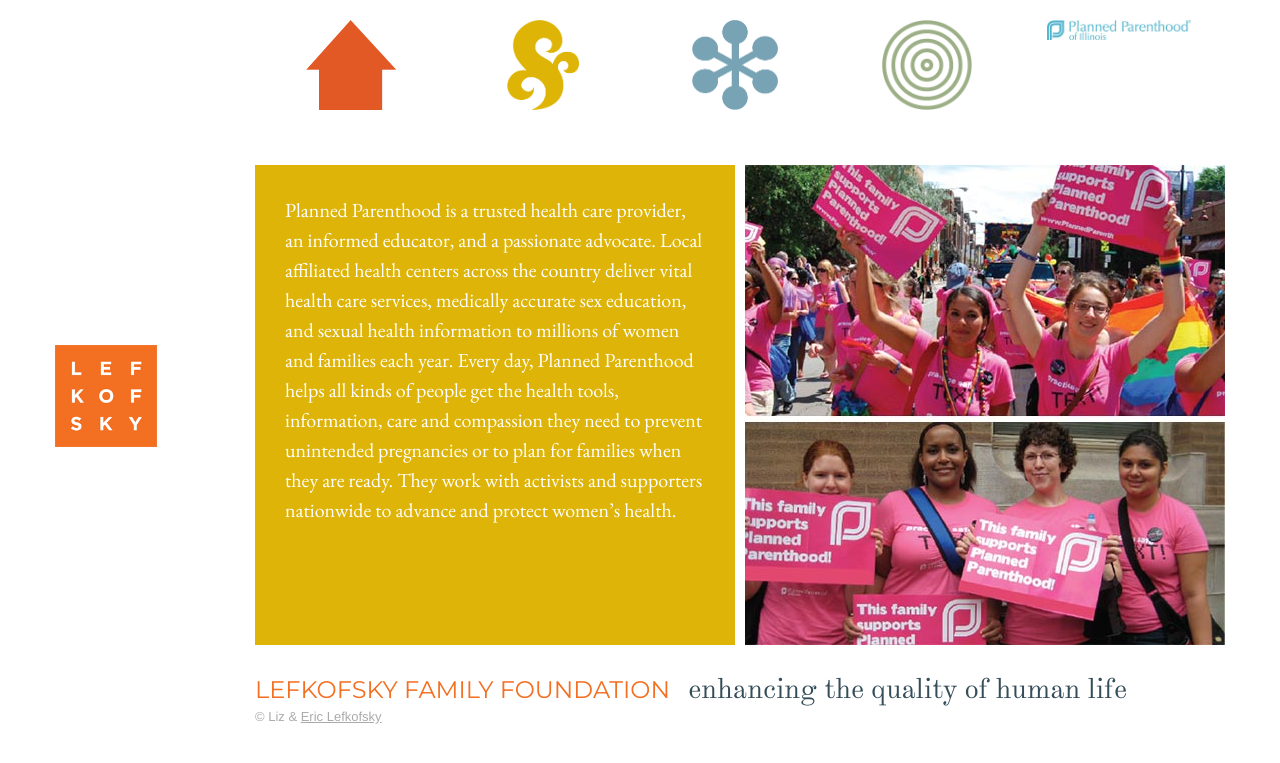
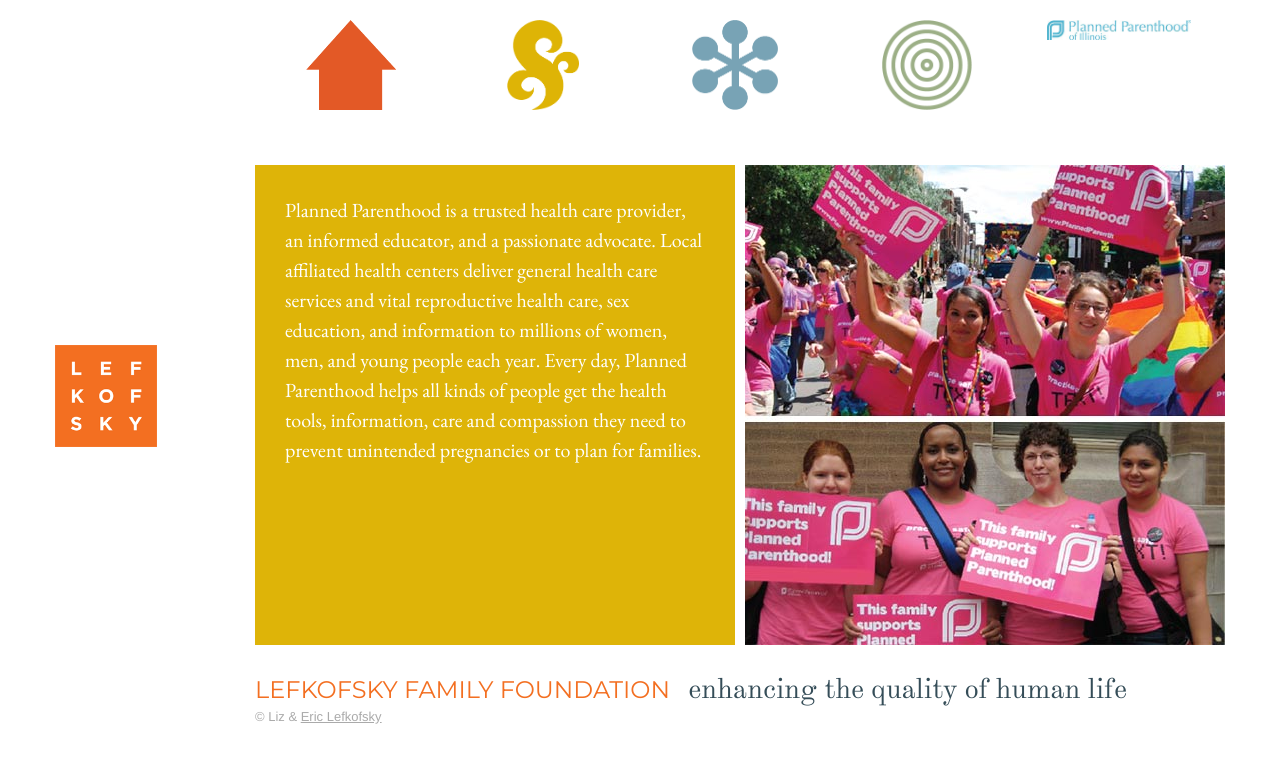
Before and after one commit to arjunvenkat/lefkofsky-jekyll, a Jekyll site: the page built from human-rights/planned-parenthood-of-illinois/index.html, in a window 1280 px wide. Shown: the top 763 px of the page. Built offline with Jekyll 4.4.1, drawn with Linux system fonts in a browser that asks for light colours; some web fonts are replaced.

Commit message:
updates planned parenthood copy

```diff
--- a/human-rights/planned-parenthood-of-illinois/index.html
+++ b/human-rights/planned-parenthood-of-illinois/index.html
@@ -6,7 +6,7 @@
 link: "http://www.plannedparenthood.org/illinois/"
 thumb: "/img/human/thumbs/ppil.jpg"
 image: "/img/human/ppil.jpg"
-desc: "Planned Parenthood is a trusted health care provider, an informed educator, and a passionate advocate. Local affiliated health centers across the country deliver vital health care services, medically accurate sex education, and sexual health information to millions of women and families each year. Every day, Planned Parenthood helps all kinds of people get the health tools, information, care and compassion they need to prevent unintended pregnancies or to plan for families when they are ready. They work with activists and supporters nationwide to advance and protect women’s health."
+desc: "Planned Parenthood is a trusted health care provider, an informed educator, and a passionate advocate. Local affiliated health centers deliver general health care services and vital reproductive health care, sex education, and information to millions of women, men, and young people each year. Every day, Planned Parenthood helps all kinds of people get the health tools, information, care and compassion they need to prevent unintended pregnancies or to plan for families."
 ---
 
 <div id="overlay" class="clearfix show update">
```
